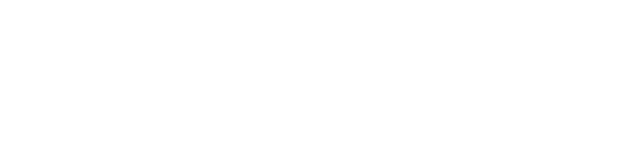
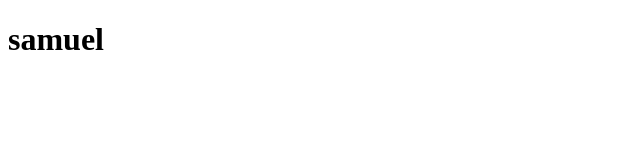
Before and after one commit to samuelquilherme/usando-git-e-github2, a plain HTML site: page index.html in a window 1280 px wide. Shown: the whole page, without its empty margins (0-640 px from the left). Drawn offline with Linux system fonts and the light colour scheme.

Commit message:
adição do nome samuel

```diff
--- a/index.html
+++ b/index.html
@@ -6,6 +6,7 @@
     <title>Document</title>
 </head>
 <body>
+    <h1>samuel</h1>
 
 </body>
 </html>
```
